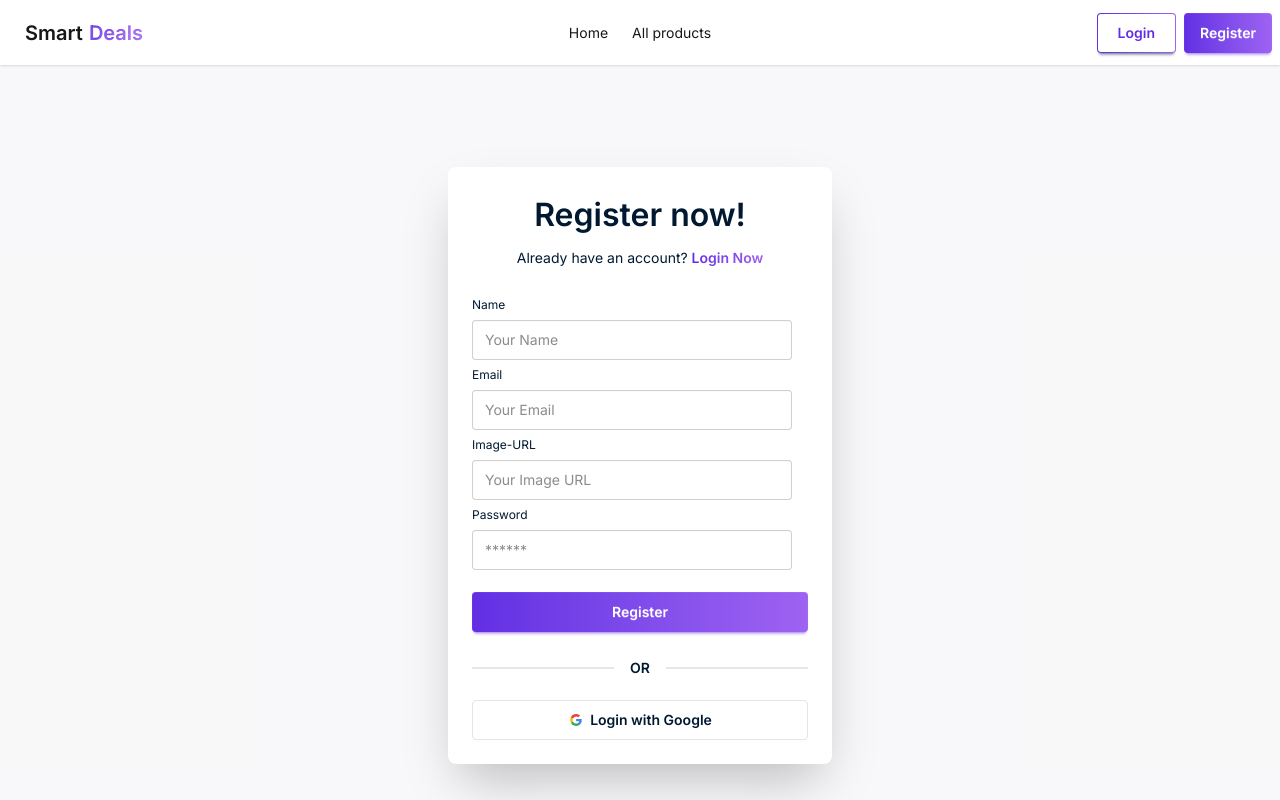
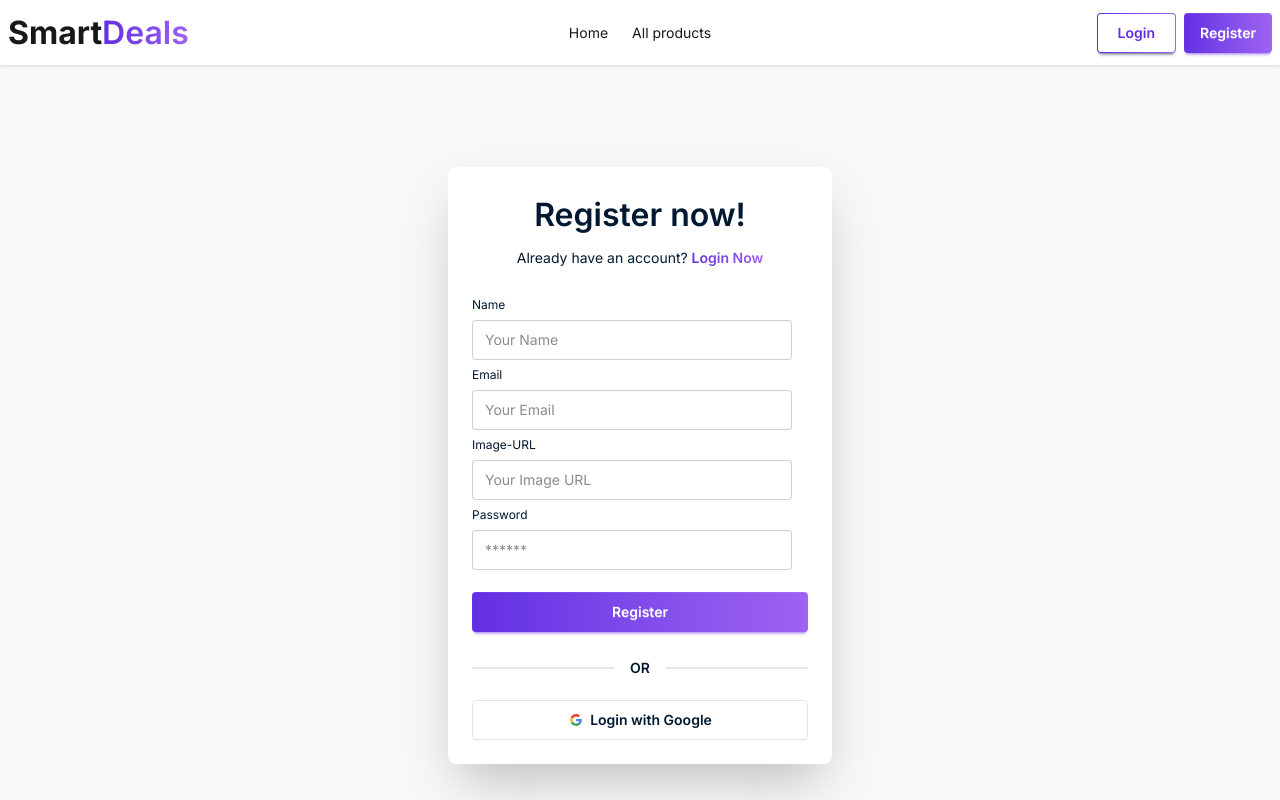
Before and after one commit to adittacse/smart-deals-client, a React (Vite) app: page /register in a window 1280 px wide. Shown: the top 800 px of the page. Built offline with nearby package versions, Linux system fonts and the light colour scheme; no server answers.

Commit message:
logo updated

```diff
--- a/src/components/Navbar/Navbar.jsx
+++ b/src/components/Navbar/Navbar.jsx
@@ -39,7 +39,7 @@ const Navbar = () => {
                         {links}
                     </ul>
                 </div>
-                <Link to="/" className="btn btn-ghost text-xl">Smart<span className="primary-text">Deals</span></Link>
+                <Link to="/" className="font-bold text-[32px]">Smart<span className="primary-text">Deals</span></Link>
             </div>
             <div className="navbar-center hidden lg:flex">
                 <ul className="menu menu-horizontal justify-between px-1">
```
